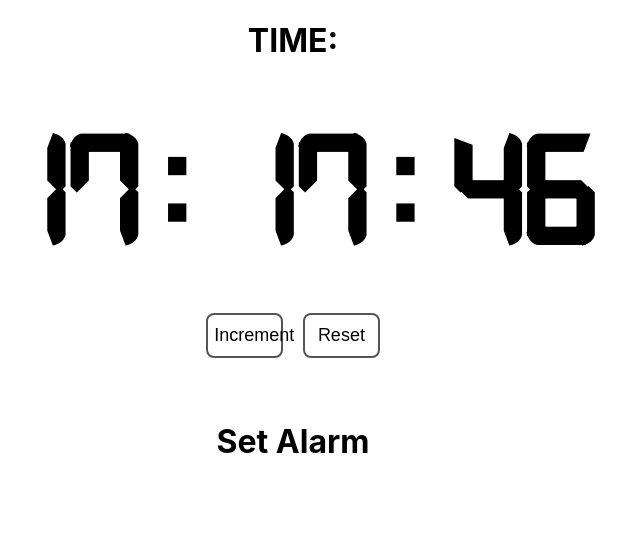
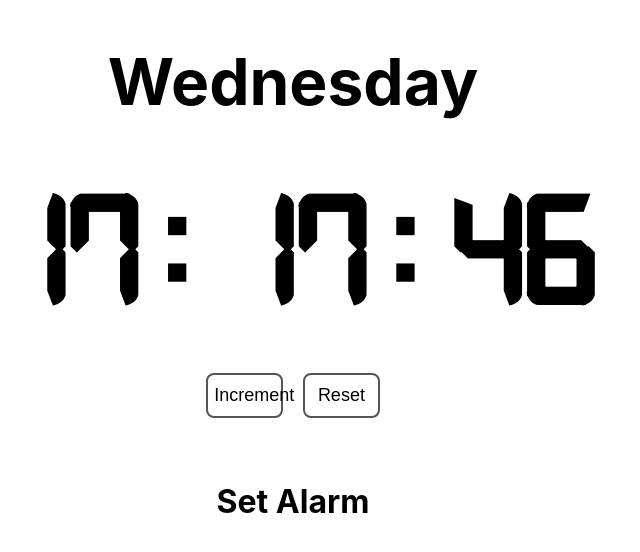
Before and after one commit to Princess-PN2k19/clock, a React (Create React App) app: page / in a window 1280 px wide. Shown: the top 552 px of the page, without its empty margins (347-987 px from the left). Built offline with nearby package versions, Linux system fonts and the light colour scheme.

Commit message:
alarm fixed

```diff
--- a/package.json
+++ b/package.json
@@ -10,6 +10,7 @@
     "react": "^17.0.2",
     "react-dom": "^17.0.2",
     "react-scripts": "4.0.3",
+    "react-time-picker": "^4.2.1",
     "web-vitals": "^1.1.1",
     "xstate": "^4.18.0"
   },
@@ -38,6 +39,7 @@
     ]
   },
   "devDependencies": {
-    "@types/react": "^17.0.3"
+    "@types/react": "^17.0.3",
+    "@types/react-time-picker": "^4.0.1"
   }
 }
--- a/src/App.css
+++ b/src/App.css
@@ -50,6 +50,11 @@ h1 {
   justify-content: center;
 }
 
+.day {
+  text-align: center;
+  font-size: 4em;
+}
+
 .timeNow h1 {
   font-family: 'digital-clock-font';
   font-size: 10em;
--- a/src/Timer.tsx
+++ b/src/Timer.tsx
@@ -1,15 +1,27 @@
 import "./App.css";
+import React, { useState } from "react";
 import { useMachine } from "@xstate/react";
+import TimePicker from "react-time-picker";
 import alarmGIF from "./image/alarm.gif";
 import timerMachine from "./machine";
 
 function Timer() {
   // eslint-disable-next-line
   const [time, send] = useMachine(timerMachine);
+  const [value, onChange] = useState("10:00");
+  const days = [
+    "Monday",
+    "Tuesday",
+    "Wednesday",
+    "Thursday",
+    "Friday",
+    "Saturday",
+    "Sunday",
+  ];
 
   return (
     <div className="divTimer">
-      <h1>TIME:</h1>
+      <h1 className="day">{days[time.context.day - 1]}</h1>
       <div className="timeNow">
         <h1>{time.context.hours}:</h1>
         <h1>{time.context.minutes}:</h1>
@@ -21,11 +33,14 @@ function Timer() {
       </div>
       <div>
         {time.context.alarm === "on" ? (
-          <img className="alarmClock" alt="Alarm" src={alarmGIF}></img>
+          <div>
+            <img className="alarmClock" alt="Alarm" src={alarmGIF}></img>
+            <button onClick={() => send("STOP")}>Stop</button>
+          </div>
         ) : (
           <div className="setAlarm">
             <h1>Set Alarm</h1>
-
+            {/* <TimePicker onChange={onChange} value={value} /> */}
           </div>
         )}
       </div>
--- a/src/machine.ts
+++ b/src/machine.ts
@@ -8,9 +8,9 @@ const timerMachine = Machine(
       seconds: new Date().getSeconds(),
       minutes: new Date().getMinutes(),
       hours: new Date().getHours(),
-      alarmHour: 1,
-      alarmMins: 11,
-      alarmSec: 30,
+      day: new Date().getDay(),
+      alarmHour: 3,
+      alarmMins: 59,
       alarm: "off",
     },
     invoke: {
@@ -22,17 +22,25 @@ const timerMachine = Machine(
         initial: "alarmOff",
         states: {
           alarmOff: {
-            always: {
-              cond: "checkIfTimeEqualsAlarmTime",
-              target: "alarmOn",
-              actions: "setAlarmOn",
-            },
+            on: {
+              TICK: {
+                cond: "checkIfTimeEqualsAlarmTime",
+                target: "alarmOn",
+                actions: "setAlarmOn",
+              },
+            }
           },
           alarmOn: {
             after: {
               10000: {
                 target: "alarmOff",
                 actions: "setAlarmOff"
+              }
+            },
+            on: {
+              STOP: {
+                target: "alarmOff",
+                actions: "setAlarmOff",
               }
             }
           }
@@ -100,13 +108,12 @@ const timerMachine = Machine(
       },
     },
     guards: {
-      checkIfSecondsEqualsSixty: (context) => context.seconds === 60,
-      checkIfMinutesEqualsSixty: (context) => context.minutes === 60,
-      checkIfHoursEqualsTwentyFour: (context) => context.hours === 24,
+      checkIfSecondsEqualsSixty: (context) => context.seconds === 59,
+      checkIfMinutesEqualsSixty: (context) => context.minutes === 59,
+      checkIfHoursEqualsTwentyFour: (context) => context.hours === 23,
       checkIfTimeEqualsAlarmTime: (context) =>
         context.hours === context.alarmHour &&
-        context.minutes === context.alarmMins &&
-        context.seconds === context.alarmSec,
+        context.minutes === context.alarmMins
     },
   }
 );
```
Also changed, not shown: 1 other file (tests, documents, lock files or other folders).
